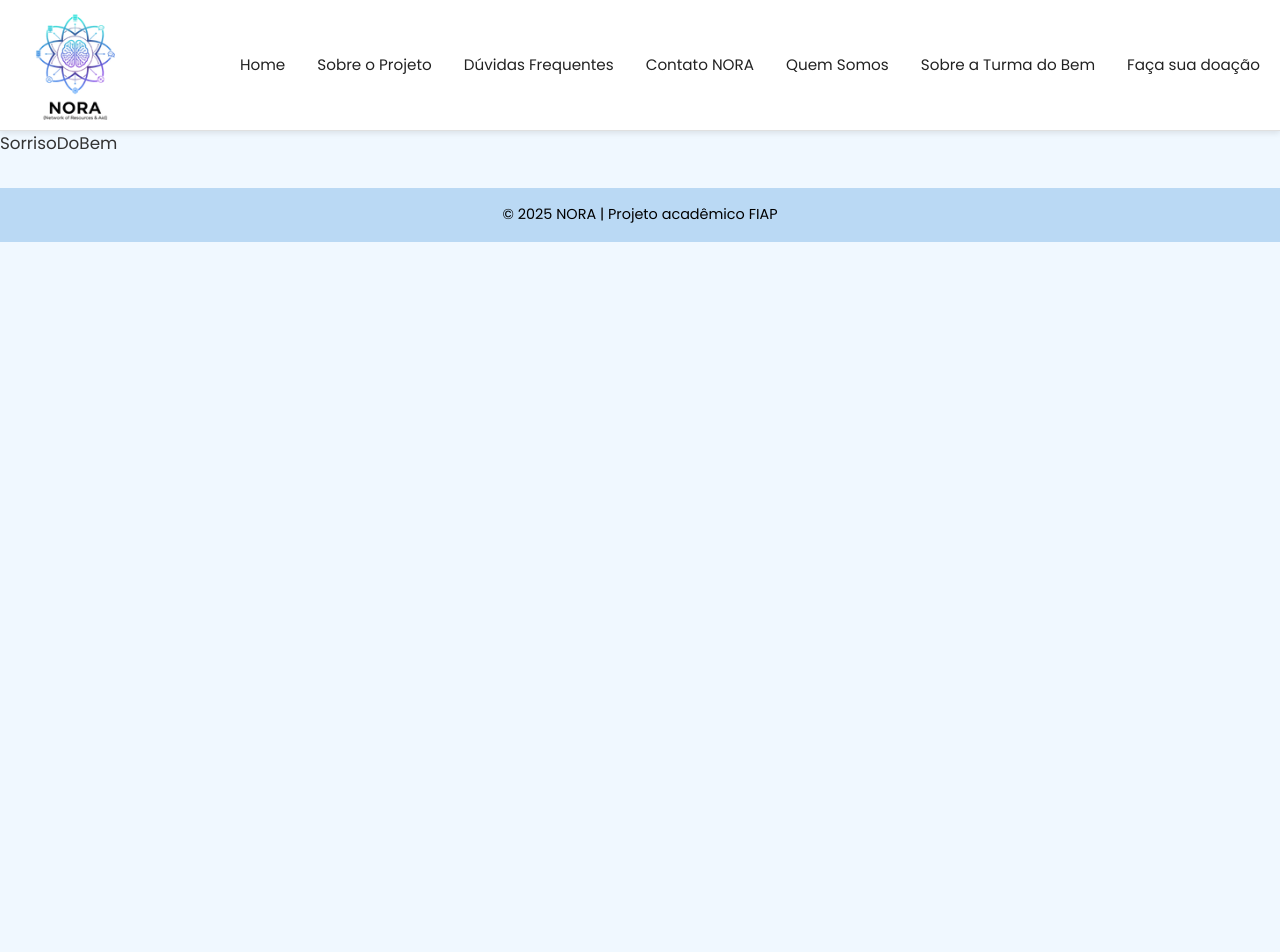
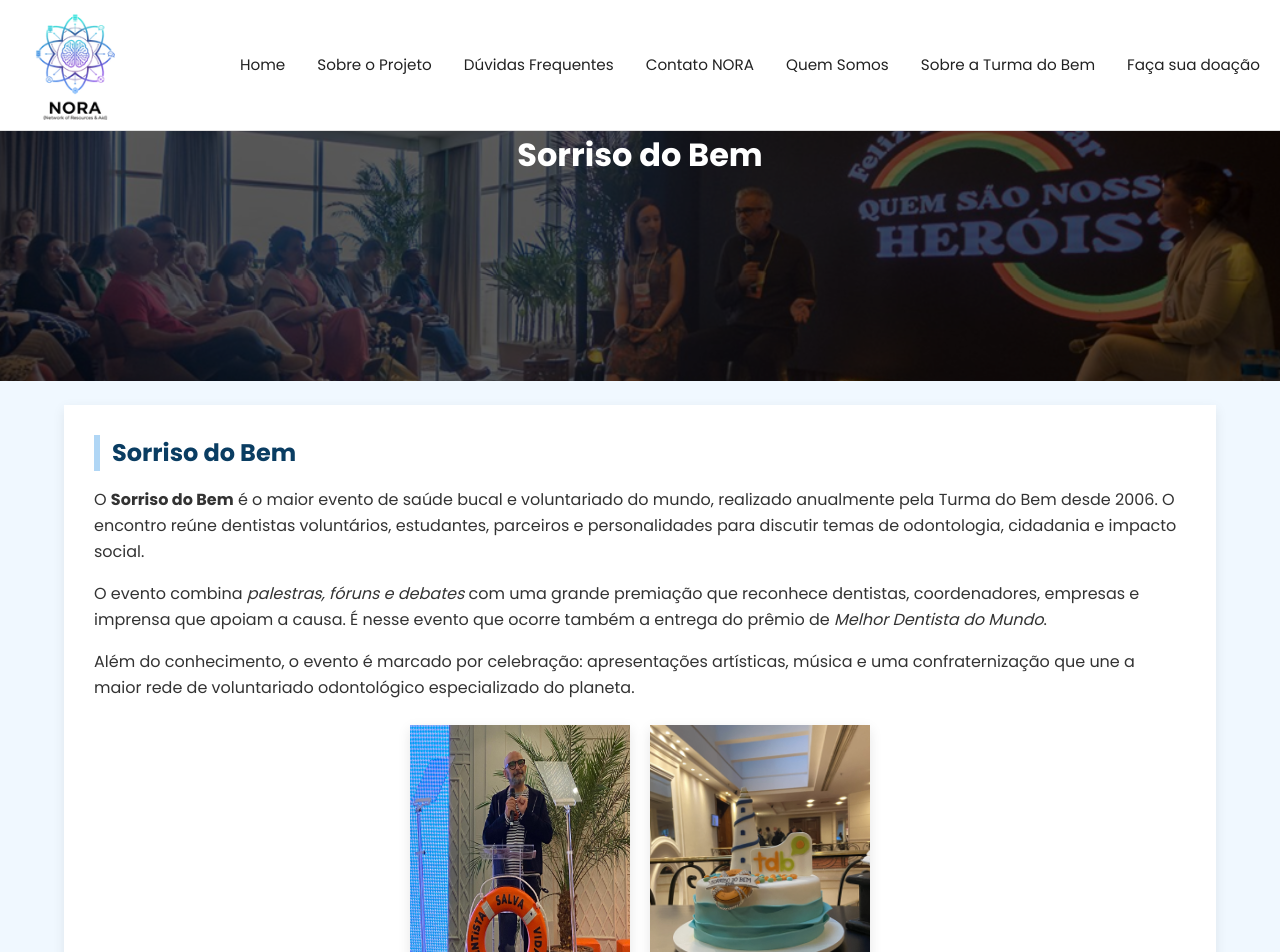
Before and after one commit to ryanmazali/NORA--Sprint-3, a React (Vite) app: page /sorriso-do-bem in a window 1280 px wide. Shown: the top 952 px of the page. Before the commit the page ends 800 px from the top, so only its background shows below. Built offline with nearby package versions, Linux system fonts and the light colour scheme.

Commit message:
feat: criação da página sorrisodobem

```diff
--- a/src/pages/SorrisoDoBem/SorrisoDoBem.tsx
+++ b/src/pages/SorrisoDoBem/SorrisoDoBem.tsx
@@ -1 +1,56 @@
-export default function SorrisoDoBem() { return <div>SorrisoDoBem</div> }
+import { useEffect } from "react";
+import heroBg from "../../assets/sorrisodobem-bg.png";
+import imgSorriso1 from "../../assets/sorriso-do-bem.jpg";
+import imgSorriso2 from "../../assets/sorriso-do-bem-1.jpg";
+
+function SorrisoDoBem() {
+    useEffect(() => {
+        document.title = "Sorriso do Bem | NORA";
+    }, []);
+
+    return (
+        <>
+            <section
+                className="h-[300px] flex items-center justify-center text-center text-white relative overflow-hidden mobile:h-[250px]"
+                style={{ background: `url(${heroBg}) center/cover no-repeat` }}
+            >
+                <div className="absolute inset-0 bg-[rgba(0,0,0,0.641)]">
+                    <div className="relative z-10 max-w-[800px] px-5 text-center mx-auto">
+                        <h1 className="text-[2.8rem] font-bold mobile:text-[2rem]">Sorriso do Bem</h1>
+                    </div>
+                </div>
+            </section>
+            <main className="w-[90%] mx-auto max-w-[1300px]">
+                <section className="bg-white p-[30px] my-6 shadow-[0_4px_12px_rgba(0,0,0,0.08)]">
+                    <h2 className="text-[1.5rem] font-bold text-[#0a3d62] border-l-[6px] border-[#b0d6f5] pl-3 mb-4">Sorriso do Bem</h2>
+                    <p className="text-[1rem] text-[#333] mb-4 leading-relaxed">
+                        O <strong>Sorriso do Bem</strong> é o maior evento de saúde bucal e voluntariado do mundo, realizado
+                        anualmente pela Turma do Bem desde 2006. O encontro reúne dentistas voluntários, estudantes, parceiros
+                        e personalidades para discutir temas de odontologia, cidadania e impacto social.
+                    </p>
+                    <p className="text-[1rem] text-[#333] mb-4 leading-relaxed">
+                        O evento combina <em>palestras, fóruns e debates</em> com uma grande premiação que reconhece dentistas,
+                        coordenadores, empresas e imprensa que apoiam a causa. É nesse evento que ocorre também a entrega do
+                        prêmio de <em>Melhor Dentista do Mundo</em>.
+                    </p>
+                    <p className="text-[1rem] text-[#333] mb-6 leading-relaxed">
+                        Além do conhecimento, o evento é marcado por celebração: apresentações artísticas, música e uma
+                        confraternização que une a maior rede de voluntariado odontológico especializado do planeta.
+                    </p>
+                    <div className="flex gap-5 mt-5 flex-wrap justify-center">
+                        {[imgSorriso1, imgSorriso2].map((img, i) => (
+                            <img
+                                key={i}
+                                src={img}
+                                alt={`Sorriso do Bem ${i + 1}`}
+                                className="w-[260px] h-auto shadow-[0_4px_12px_rgba(0,0,0,0.1)] transition-transform duration-300 hover:scale-105 mobile:w-[180px] tablet:w-[220px]"
+                            />
+                        ))}
+                    </div>
+                </section>
+            </main>
+        </>
+    );
+}
+
+export default SorrisoDoBem;
```
